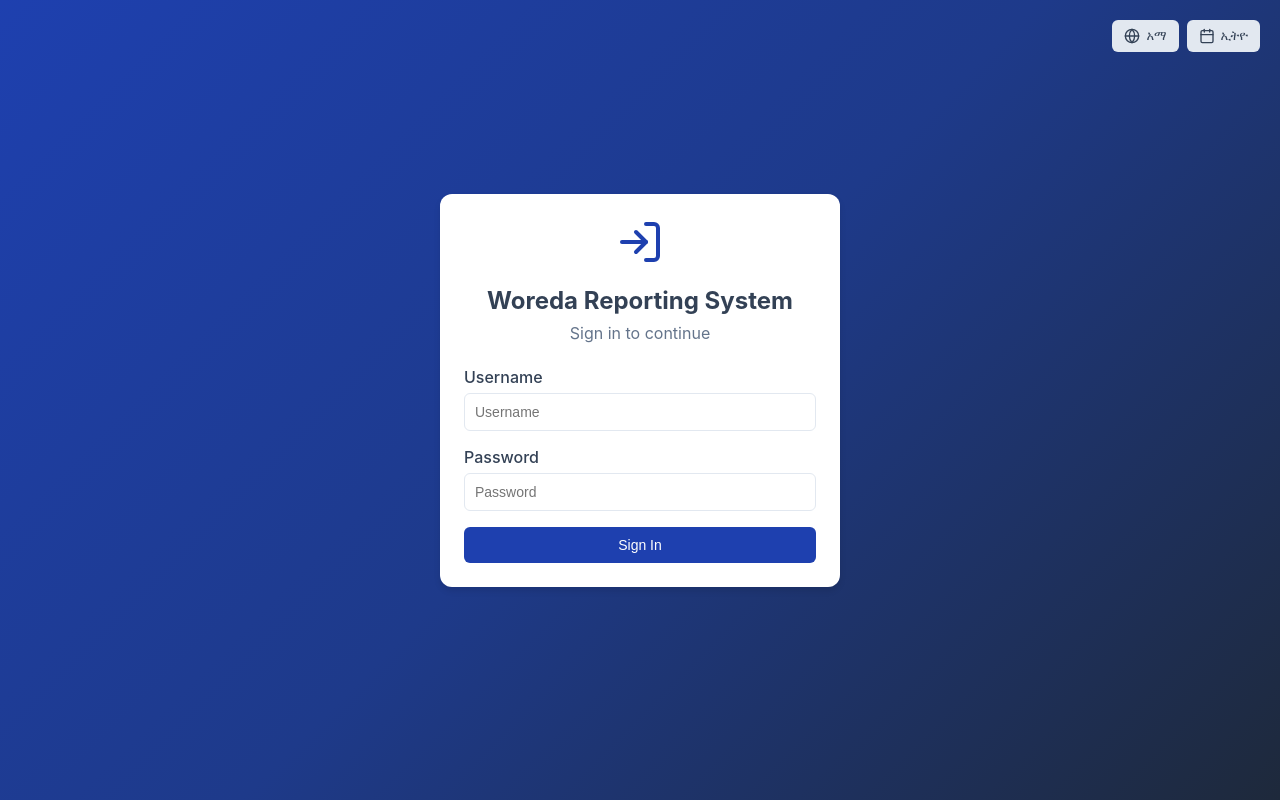
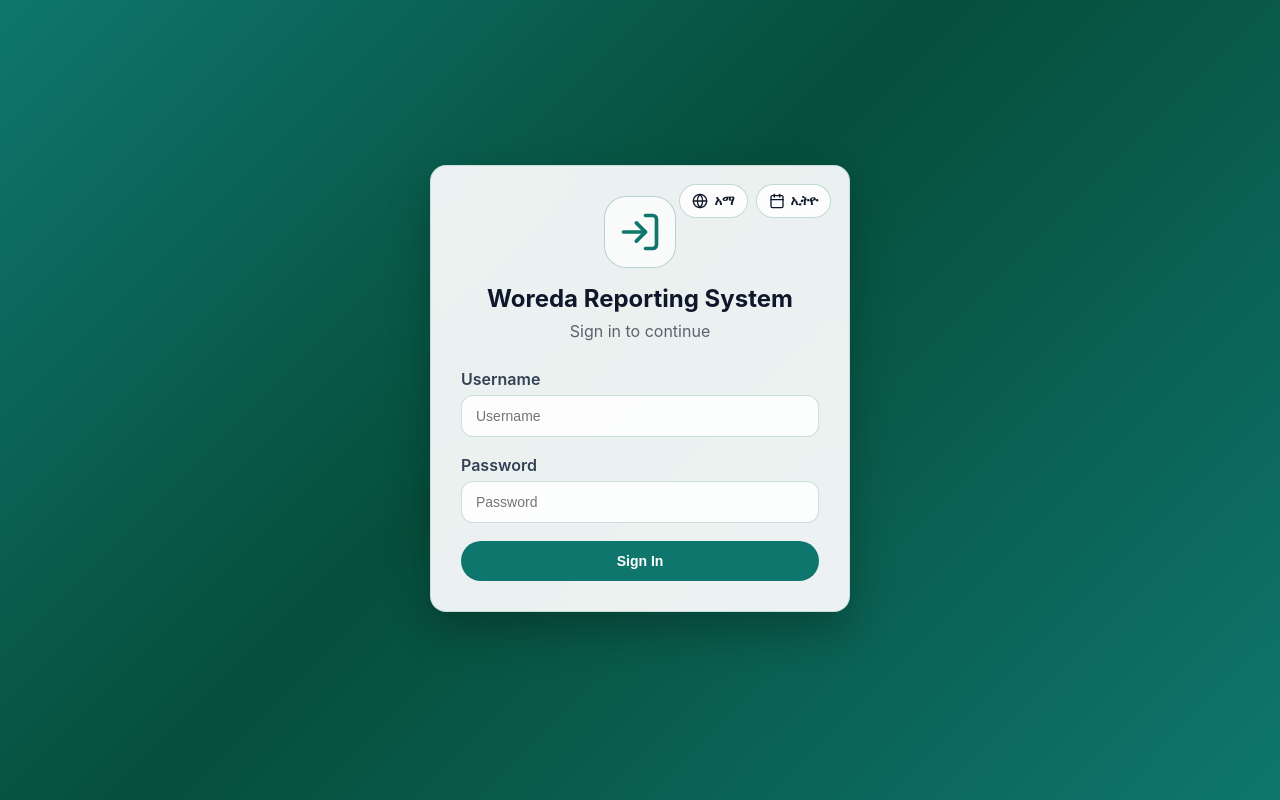
Before and after one commit to tedo123-svg/blockweb, a React (Vite) app: page /login in a window 1280 px wide. Built offline with nearby package versions, Linux system fonts and the light colour scheme; no server answers; the HTML template or start-up script is replaced by a standard one.

Commit message:
Update UI theme to match target design colors

```diff
--- a/src/components/Login.jsx
+++ b/src/components/Login.jsx
@@ -31,16 +31,18 @@ function Login({ onLogin }) {
   };
 
   return (
-    <div style={{ display: 'flex', alignItems: 'center', justifyContent: 'center', minHeight: '100vh' }}>
-      <div className="card" style={{ maxWidth: '400px', width: '100%' }}>
-        <div style={{ position: 'absolute', top: '20px', right: '20px' }}>
+    <div className="login-page">
+      <div className="card login-card">
+        <div className="login-card-top">
           <LanguageToggle />
         </div>
 
-        <div style={{ textAlign: 'center', marginBottom: '24px' }}>
-          <LogIn size={48} color="#1e40af" style={{ margin: '0 auto 16px' }} />
-          <h2 style={{ color: '#334155', marginBottom: '8px' }}>{t('woreda_reporting_system')}</h2>
-          <p style={{ color: '#64748b' }}>{t('sign_in_to_continue')}</p>
+        <div className="login-header">
+          <div className="login-icon">
+            <LogIn size={44} color="var(--primary)" />
+          </div>
+          <h2>{t('woreda_reporting_system')}</h2>
+          <p>{t('sign_in_to_continue')}</p>
         </div>
 
         <form onSubmit={handleSubmit}>
@@ -66,9 +68,9 @@ function Login({ onLogin }) {
             />
           </div>
 
-          {error && <p style={{ color: '#ef4444', marginBottom: '16px' }}>{error}</p>}
+          {error && <p className="login-error">{error}</p>}
 
-          <button type="submit" className="btn btn-primary" style={{ width: '100%' }}>
+          <button type="submit" className="btn btn-primary btn-full">
             {t('sign_in')}
           </button>
         </form>
--- a/src/index.css
+++ b/src/index.css
@@ -1,3 +1,15 @@
+/* Theme variables */
+:root {
+  --primary: #0f766e;
+  --primary-dark: #064e3b;
+  --accent: #10b981;
+  --text: #0f172a;
+  --muted: #334155;
+  --card: rgba(255, 255, 255, 0.92);
+  --card-border: rgba(15, 118, 110, 0.16);
+  --bg: linear-gradient(135deg, #0f766e 0%, #064e3b 45%, #0f766e 100%);
+}
+
 * {
   margin: 0;
   padding: 0;
@@ -5,8 +17,9 @@
 }
 
 body {
-  font-family: -apple-system, BlinkMacSystemFont, 'Segoe UI', 'Roboto', 'Oxygen', 'Ubuntu', sans-serif;
-  background: linear-gradient(135deg, #1e40af 0%, #1e3a8a 50%, #1e293b 100%);
+  font-family: 'Inter', system-ui, -apple-system, BlinkMacSystemFont, 'Segoe UI', 'Roboto', 'Oxygen', 'Ubuntu', sans-serif;
+  background: var(--bg);
+  color: var(--text);
   min-height: 100vh;
 }
 
@@ -21,64 +34,85 @@ body {
 }
 
 .card {
-  background: white;
-  border-radius: 12px;
-  padding: 24px;
-  box-shadow: 0 4px 6px rgba(0, 0, 0, 0.1);
-  margin-bottom: 20px;
+  background: var(--card);
+  border: 1px solid var(--card-border);
+  border-radius: 16px;
+  padding: 30px;
+  box-shadow: 0 20px 40px rgba(0, 0, 0, 0.25);
+  margin-bottom: 24px;
+  backdrop-filter: blur(16px);
 }
 
 .btn {
-  padding: 10px 20px;
+  padding: 12px 20px;
   border: none;
-  border-radius: 6px;
+  border-radius: 999px;
   cursor: pointer;
   font-size: 14px;
-  font-weight: 500;
-  transition: all 0.2s;
+  font-weight: 600;
+  transition: transform 0.15s ease, background 0.15s ease;
+  display: inline-flex;
+  align-items: center;
+  justify-content: center;
+  gap: 8px;
+}
+
+.btn:active {
+  transform: translateY(1px);
 }
 
 .btn-primary {
-  background: #1e40af;
+  background: var(--primary);
   color: white;
 }
 
 .btn-primary:hover {
-  background: #1e3a8a;
+  background: var(--primary-dark);
 }
 
 .btn-secondary {
-  background: #e2e8f0;
-  color: #334155;
+  background: rgba(255, 255, 255, 0.9);
+  color: var(--text);
+  border: 1px solid rgba(15, 118, 110, 0.26);
 }
 
 .btn-secondary:hover {
-  background: #cbd5e1;
+  background: rgba(255, 255, 255, 1);
 }
 
 .form-group {
-  margin-bottom: 16px;
+  margin-bottom: 18px;
 }
 
 .form-group label {
   display: block;
   margin-bottom: 6px;
-  font-weight: 500;
-  color: #334155;
+  font-weight: 600;
+  color: var(--muted);
 }
 
 .form-group input,
 .form-group textarea,
 .form-group select {
   width: 100%;
-  padding: 10px;
-  border: 1px solid #e2e8f0;
-  border-radius: 6px;
+  padding: 12px 14px;
+  border: 1px solid rgba(15, 118, 110, 0.22);
+  border-radius: 12px;
   font-size: 14px;
+  background: rgba(255, 255, 255, 0.85);
+  color: var(--text);
+}
+
+.form-group input:focus,
+.form-group textarea:focus,
+.form-group select:focus {
+  outline: none;
+  border-color: var(--primary);
+  box-shadow: 0 0 0 4px rgba(16, 185, 129, 0.18);
 }
 
 .form-group textarea {
-  min-height: 100px;
+  min-height: 120px;
   resize: vertical;
 }
 
@@ -92,11 +126,12 @@ body {
 }
 
 .stat-card {
-  background: linear-gradient(135deg, #1e40af 0%, #1e3a8a 100%);
+  background: linear-gradient(135deg, rgba(15,118,110,0.85) 0%, rgba(6,78,59,0.9) 100%);
   color: white;
-  padding: 20px;
-  border-radius: 12px;
+  padding: 26px;
+  border-radius: 18px;
   text-align: center;
+  box-shadow: 0 12px 30px rgba(0,0,0,0.2);
 }
 
 .stat-card h3 {
@@ -115,43 +150,118 @@ body {
 
 .table th,
 .table td {
-  padding: 12px;
+  padding: 14px;
   text-align: left;
-  border-bottom: 1px solid #e2e8f0;
+  border-bottom: 1px solid rgba(15, 118, 110, 0.16);
 }
 
 .table th {
-  background: #f8fafc;
+  background: rgba(255, 255, 255, 0.75);
   font-weight: 600;
-  color: #334155;
+  color: var(--text);
 }
 
 .navbar {
-  background: white;
+  position: sticky;
+  top: 0;
+  background: rgba(255, 255, 255, 0.9);
   padding: 16px 24px;
-  box-shadow: 0 2px 4px rgba(0, 0, 0, 0.1);
+  box-shadow: 0 8px 22px rgba(0, 0, 0, 0.12);
   display: flex;
   justify-content: space-between;
   align-items: center;
-  margin-bottom: 24px;
+  margin-bottom: 32px;
+  backdrop-filter: blur(12px);
+  z-index: 10;
 }
 
 .navbar h1 {
-  color: #1e40af;
+  color: var(--primary);
   font-size: 24px;
 }
 
 .filter-bar {
   display: flex;
-  gap: 12px;
+  gap: 14px;
   flex-wrap: wrap;
-  margin-bottom: 20px;
+  margin-bottom: 24px;
 }
 
 .filter-bar input,
 .filter-bar select {
-  padding: 8px 12px;
-  border: 1px solid #e2e8f0;
-  border-radius: 6px;
+  padding: 10px 14px;
+  border: 1px solid rgba(15,118,110,0.24);
+  border-radius: 12px;
   font-size: 14px;
+  background: rgba(255,255,255,0.9);
 }
+
+/* Login page styles */
+.login-page {
+  min-height: 100vh;
+  display: flex;
+  align-items: center;
+  justify-content: center;
+  padding: 40px 20px;
+}
+
+.login-card {
+  max-width: 420px;
+  width: 100%;
+  position: relative;
+  overflow: hidden;
+}
+
+.login-card-top {
+  position: absolute;
+  top: 18px;
+  right: 18px;
+}
+
+.login-header {
+  text-align: center;
+  margin-bottom: 28px;
+}
+
+.login-icon {
+  width: 72px;
+  height: 72px;
+  margin: 0 auto 16px;
+  display: grid;
+  place-items: center;
+  border-radius: 22px;
+  background: rgba(255, 255, 255, 0.7);
+  border: 1px solid rgba(15, 118, 110, 0.3);
+}
+
+.login-header h2 {
+  font-size: 24px;
+  color: var(--text);
+  margin-bottom: 8px;
+}
+
+.login-header p {
+  color: rgba(15, 22, 42, 0.65);
+}
+
+.login-error {
+  color: #ef4444;
+  margin-bottom: 16px;
+  text-align: center;
+  font-weight: 600;
+}
+
+.btn-full {
+  width: 100%;
+}
+
+/* Helpers for smaller screens */
+@media (max-width: 640px) {
+  .card {
+    padding: 20px;
+  }
+
+  .navbar {
+    padding: 14px 18px;
+  }
+}
```
